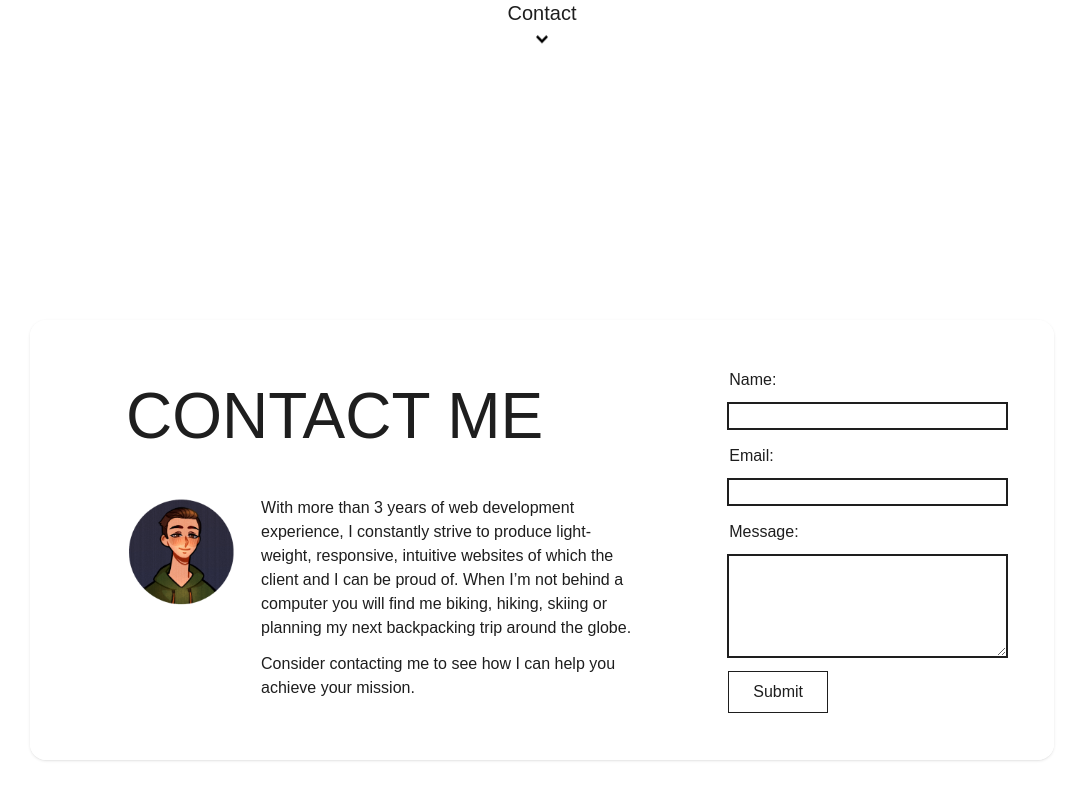
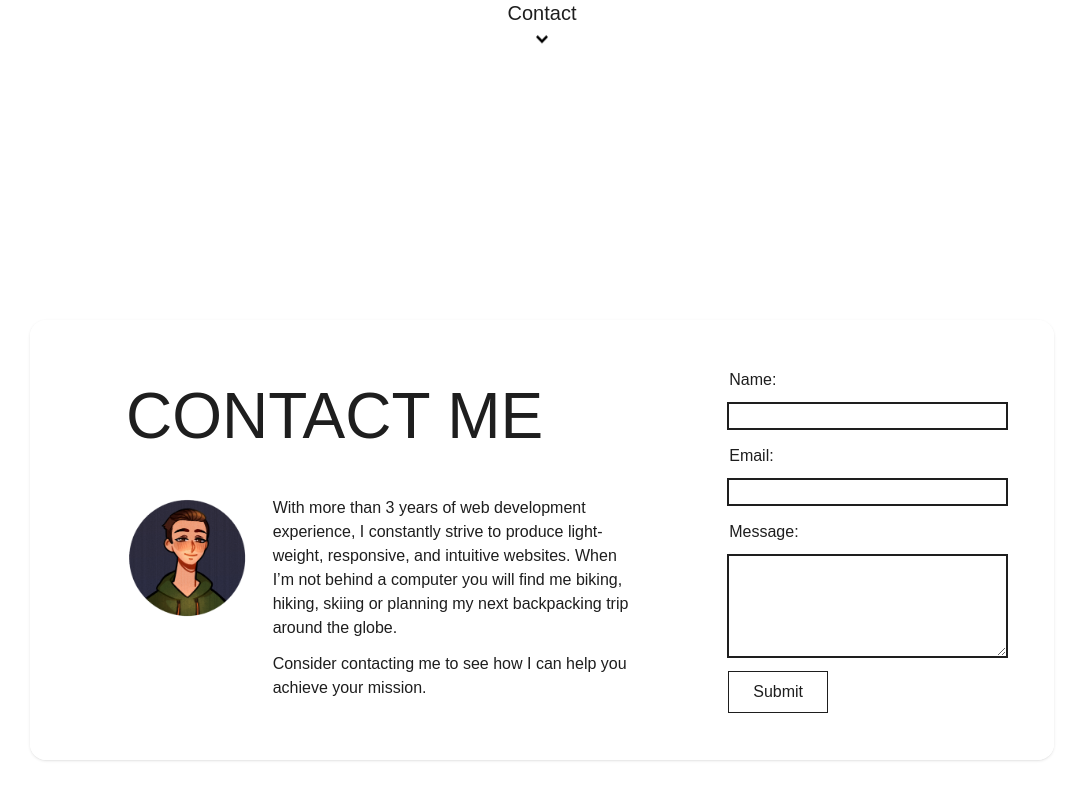
Before and after one commit to evan-chernicky/personal-website, a React (Create React App) app: page / in a window 1280 px wide. Shown: the part 3391-4191 px from the top of the page, without its empty margins (98-1181 px from the left). Built offline with nearby package versions, Linux system fonts and the light colour scheme; a web font is replaced by a local one.

Commit message:
more copy edits!

```diff
--- a/src/components/Contact.js
+++ b/src/components/Contact.js
@@ -40,7 +40,7 @@ function handleSubmit(e) {
                         <img src={isDarkMode ? LightAvatar : DarkAvatar} alt="avatar"/>
                     </div>
                     <div>
-                    <p className="text-black dark:text-white text-lg mb-3">With more than 3 years of web development experience, I constantly strive to produce light-weight, responsive, intuitive websites of which the client and I can be proud of. When I’m not behind a
+                    <p className="text-black dark:text-white text-lg mb-3">With more than 3 years of web development experience, I constantly strive to produce light-weight, responsive, and intuitive websites. When I’m not behind a
 computer you will find me biking, hiking, skiing or planning my next backpacking trip around the globe.</p>
 <p className="text-black dark:text-white text-lg"> Consider contacting me to see how I can help you achieve your mission.</p>
 </div>
```
